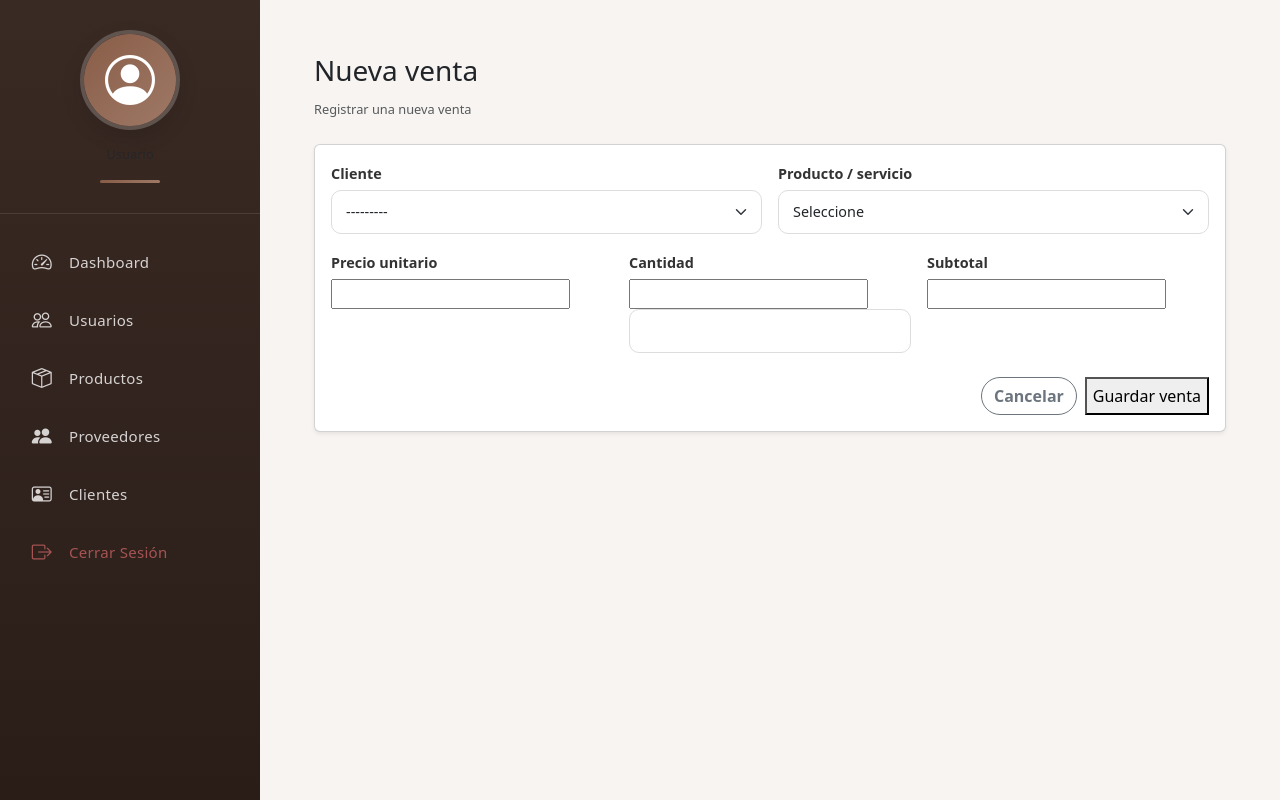
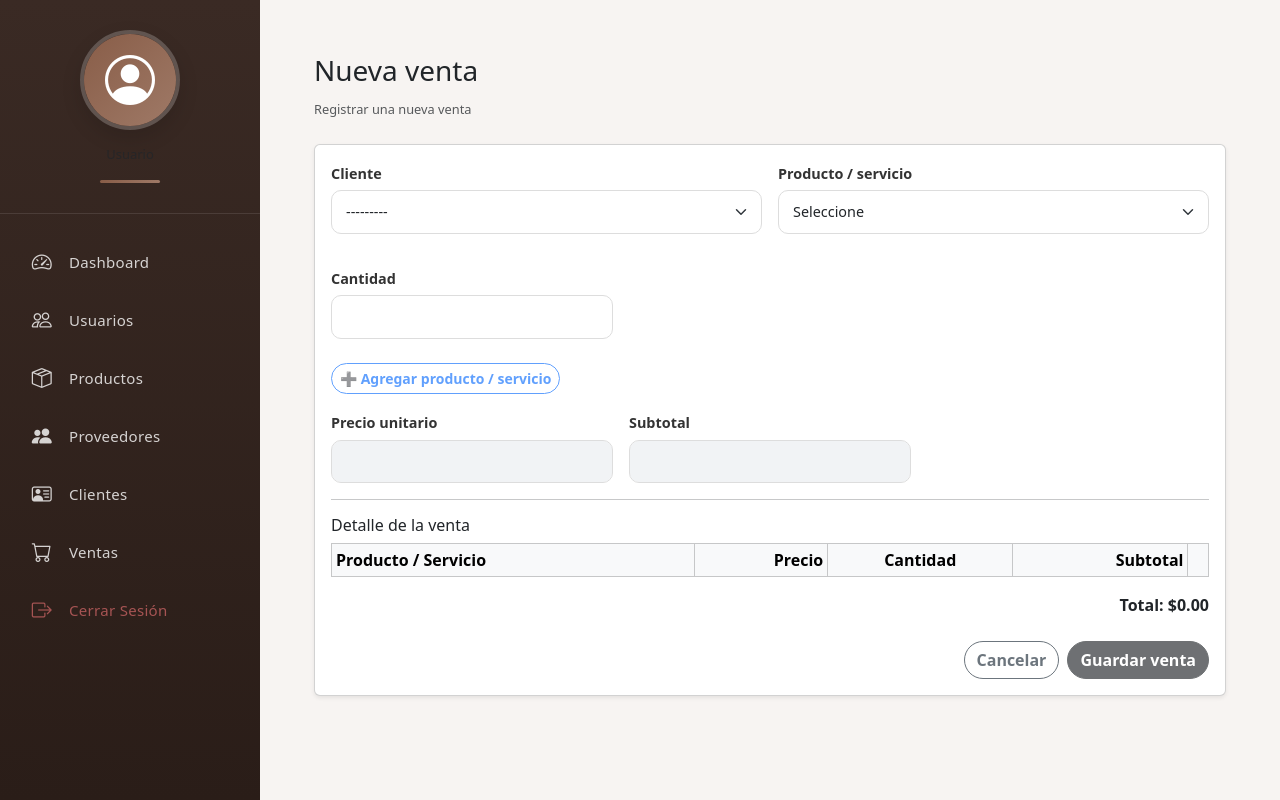
Before and after one commit to AstridCarolinaAr/MONAPP, a Django app: page /ventas/crear/ in a window 1280 px wide. Run offline with Django 5.2, Linux system fonts and the light colour scheme; tables that the repository leaves empty hold one stand-in row (values such as "Sample post"); lists and menus that the app fills with data are empty; some libraries are stand-ins or nearby versions.

Commit message:
realizacion de agregar venta

```diff
--- a/core/Templates/core/panel_admin_base.html
+++ b/core/Templates/core/panel_admin_base.html
@@ -83,6 +83,12 @@
                 <a class="nav-link" href="{% url 'clientes:lista' %}">
                     <i class="bi bi-person-vcard"></i>
                     <span>Clientes</span>
+                </a>
+            </li>
+            <li class="nav-item">
+                <a class="nav-link" href="{% url 'ventas:lista' %}">
+                    <i class="bi bi-cart"></i>
+                    <span>Ventas</span>
                 </a>
             </li>
 
--- a/ventas/forms.py
+++ b/ventas/forms.py
@@ -22,7 +22,8 @@ class VentaForm(forms.ModelForm):
             'precio_unitario': forms.NumberInput(attrs={
                 'class': 'form-control',
                 'id': 'id_precio_unitario',
-                'readonly': True
+                'readonly': True,
+                'tabindex': '-1'   # 👈 evita focus
             }),
             'cantidad': forms.NumberInput(attrs={
                 'class': 'form-control',
--- a/ventas/static/ventas/css/ventas.css
+++ b/ventas/static/ventas/css/ventas.css
@@ -0,0 +1,15 @@
+input[readonly] {
+    background-color: #f1f3f5;
+    cursor: not-allowed;
+}
+input:disabled {
+    background-color: #e9ecef;
+    cursor: not-allowed;
+}
+.is-invalid {
+    border-color: #dc3545 !important;
+}
+
+.is-invalid:focus {
+    box-shadow: 0 0 0 0.2rem rgba(220, 53, 69, 0.25);
+}
--- a/ventas/static/ventas/js/ventas.js
+++ b/ventas/static/ventas/js/ventas.js
@@ -1,36 +1,35 @@
 console.log("JS ventas cargado");
 
 document.addEventListener("DOMContentLoaded", () => {
+    // ===============================
+    // ELEMENTOS
+    // ===============================
     const cliente = document.getElementById("id_cliente");
     const producto = document.getElementById("id_producto");
     const precio = document.getElementById("id_precio_unitario");
     const cantidad = document.getElementById("id_cantidad");
     const subtotal = document.getElementById("id_subtotal");
+
     const btnGuardar = document.getElementById("btnGuardarVenta");
+    const btnAgregarItem = document.getElementById("btnAgregarItem");
 
+    const stockInfo = document.getElementById("stockInfo");
+    const cantidadError = document.getElementById("cantidadError");
+
+    const tablaItems = document.querySelector("#tablaItems tbody");
+    const totalVentaEl = document.getElementById("totalVenta");
+
+    // ===============================
+    // ESTADO
+    // ===============================
+    let stockDisponible = null;
+    let itemsVenta = [];
+
+    // ===============================
+    // UTILIDADES
+    // ===============================
     function esNumeroValido(valor) {
         return !isNaN(valor) && Number(valor) > 0;
-    }
-
-    function validarFormulario() {
-        let valido = true;
-
-        // Cliente
-        if (!cliente.value) valido = false;
-
-        // Producto
-        if (!producto.value) valido = false;
-
-        // Precio
-        if (!esNumeroValido(precio.value)) valido = false;
-
-        // Cantidad
-        if (!esNumeroValido(cantidad.value)) valido = false;
-
-        // Subtotal
-        if (!esNumeroValido(subtotal.value)) valido = false;
-
-        btnGuardar.disabled = !valido;
     }
 
     function calcularSubtotal() {
@@ -39,22 +38,165 @@ document.addEventListener("DOMContentLoaded", () => {
         subtotal.value = (p * c).toFixed(2);
     }
 
-    // Eventos
-    [cliente, producto, precio, cantidad].forEach(el => {
-        el.addEventListener("change", validarFormulario);
-        el.addEventListener("keyup", validarFormulario);
+    // ===============================
+    // VALIDACIÓN FORMULARIO (GUARDAR)
+    // ===============================
+    function validarFormulario() {
+        let valido = true;
+
+        // reset visual
+        cantidad.classList.remove("is-invalid");
+        cantidadError.classList.add("d-none");
+
+        if (!cliente.value) valido = false;
+        if (!itemsVenta.length) valido = false;
+
+        btnGuardar.disabled = !valido;
+    }
+
+    // ===============================
+    // VALIDACIÓN ITEM (AGREGAR)
+    // ===============================
+    function validarItem() {
+        let valido = true;
+
+        if (!producto.value) valido = false;
+        if (!esNumeroValido(precio.value)) valido = false;
+
+        const cant = parseInt(cantidad.value || "0", 10);
+
+        if (!esNumeroValido(cant)) valido = false;
+
+        if (stockDisponible === null || cant > stockDisponible) {
+            valido = false;
+            if (cant > stockDisponible) {
+                cantidad.classList.add("is-invalid");
+                cantidadError.classList.remove("d-none");
+            }
+        }
+
+        btnAgregarItem.disabled = !valido;
+    }
+
+    // ===============================
+    // CAMBIO DE PRODUCTO
+    // ===============================
+    producto.addEventListener("change", function () {
+        const option = this.options[this.selectedIndex];
+
+        stockDisponible = option.dataset.stock
+            ? parseInt(option.dataset.stock, 10)
+            : null;
+
+        precio.value = option.dataset.precio || "";
+        cantidad.value = "";
+        subtotal.value = "";
+
+        if (stockDisponible !== null) {
+            stockInfo.classList.remove("d-none");
+            stockInfo.textContent = `Stock disponible: ${stockDisponible}`;
+
+            if (stockDisponible <= 0) {
+                stockInfo.classList.add("text-danger");
+                cantidad.disabled = true;
+            } else {
+                stockInfo.classList.remove("text-danger");
+                cantidad.disabled = false;
+                cantidad.max = stockDisponible;
+            }
+        }
+
+        validarItem();
     });
 
+    // ===============================
+    // CAMBIO DE CANTIDAD
+    // ===============================
     cantidad.addEventListener("input", () => {
         calcularSubtotal();
+        validarItem();
+    });
+
+    // ===============================
+    // AGREGAR ITEM
+    // ===============================
+    btnAgregarItem.addEventListener("click", () => {
+        const option = producto.options[producto.selectedIndex];
+        const cant = parseInt(cantidad.value, 10);
+
+        const item = {
+            codigo: producto.value,
+            nombre: option.textContent.trim(),
+            precio: parseFloat(precio.value),
+            cantidad: cant,
+            subtotal: parseFloat(subtotal.value)
+        };
+
+        itemsVenta.push(item);
+
+        // descontar stock temporal
+        stockDisponible -= cant;
+        option.dataset.stock = stockDisponible;
+
+        renderItems();
+        limpiarInputsItem();
         validarFormulario();
     });
 
-    precio.addEventListener("input", () => {
-        calcularSubtotal();
+    // ===============================
+    // RENDER TABLA
+    // ===============================
+    function renderItems() {
+        tablaItems.innerHTML = "";
+        let total = 0;
+
+        itemsVenta.forEach((item, index) => {
+            total += item.subtotal;
+
+            tablaItems.innerHTML += `
+                <tr>
+                    <td>${item.nombre}</td>
+                    <td class="text-end">$${item.precio.toFixed(2)}</td>
+                    <td class="text-center">${item.cantidad}</td>
+                    <td class="text-end">$${item.subtotal.toFixed(2)}</td>
+                    <td class="text-center">
+                        <button class="btn btn-sm btn-danger" onclick="eliminarItem(${index})">
+                            ✖
+                        </button>
+                    </td>
+                </tr>
+            `;
+        });
+
+        totalVentaEl.textContent = total.toFixed(2);
+        document.getElementById("itemsInput").value = JSON.stringify(itemsVenta);
+
+    }
+
+    // ===============================
+    // ELIMINAR ITEM
+    // ===============================
+    window.eliminarItem = function (index) {
+        itemsVenta.splice(index, 1);
+        renderItems();
         validarFormulario();
-    });
+    };
 
-    // Estado inicial
+    // ===============================
+    // LIMPIAR INPUTS
+    // ===============================
+    function limpiarInputsItem() {
+        producto.value = "";
+        precio.value = "";
+        cantidad.value = "";
+        subtotal.value = "";
+        stockInfo.classList.add("d-none");
+        validarItem();
+    }
+
+    // ===============================
+    // ESTADO INICIAL
+    // ===============================
     btnGuardar.disabled = true;
+    btnAgregarItem.disabled = true;
 });
--- a/ventas/templates/ventas/crear_venta.html
+++ b/ventas/templates/ventas/crear_venta.html
@@ -13,8 +13,8 @@
 
     <div class="card shadow-sm">
         <div class="card-body">
-
             <form method="post" novalidate>
+                <input type="hidden" name="items" id="itemsInput">
                 {% csrf_token %}
 
                 <div class="row g-3">
@@ -28,50 +28,120 @@
                     <!-- PRODUCTO -->
                     <div class="col-md-6">
                         <label class="form-label">Producto / servicio</label>
-                        <select name="producto" id="producto" class="form-select">
+                        <select
+                            name="codigo_producto"
+                            id="id_producto"
+                            class="form-select"
+                        >
                             <option value="">Seleccione</option>
                             {% for p in productos %}
-                                <option value="{{ p.id }}" data-precio="{{ p.precio }}">
+                                <option
+                                    value="{{ p.codigo }}"
+                                    data-precio="{{ p.precio }}"
+                                    data-stock="{{ p.cantidad }}"
+                                >
                                     {{ p.nombre }}
                                 </option>
                             {% endfor %}
                         </select>
                     </div>
 
-                    <!-- PRECIO -->
-                    <div class="col-md-4">
-                        <label class="form-label">Precio unitario</label>
-                        <input type="number" id="id_precio_unitario" name="precio_unitario" readonly>
+                    <!-- STOCK INFO -->
+                    <div class="col-12">
+                        <small id="stockInfo" class="text-muted d-none"></small>
                     </div>
+
 
                     <!-- CANTIDAD -->
                     <div class="col-md-4">
                         <label class="form-label">Cantidad</label>
-                        <input type="number" id="id_cantidad" name="cantidad">
                         {{ form.cantidad }}
+                        <small id="cantidadError" class="text-danger d-none">
+                            No hay suficientes unidades en stock
+                        </small>
+                    </div>
+
+                     <!-- BOTÓN AGREGAR ITEM -->
+                    <div class="col-12">
+                        <button
+                            type="button"
+                            id="btnAgregarItem"
+                            class="btn btn-outline-primary btn-sm mt-2"
+                            disabled
+                        >
+                            ➕ Agregar producto / servicio
+                        </button>
+                    </div>
+
+
+                    <!-- PRECIO UNITARIO -->
+                    <div class="col-md-4">
+                        <label class="form-label">Precio unitario</label>
+                        {{ form.precio_unitario }}
                     </div>
 
                     <!-- SUBTOTAL -->
                     <div class="col-md-4">
                         <label class="form-label">Subtotal</label>
-                        <input type="number" id="id_subtotal" name="subtotal" readonly>
+                        <input
+                            type="number"
+                            id="id_subtotal"
+                            class="form-control"
+                            readonly
+                            tabindex="-1"
+                        >
                     </div>
+
+                </div>
+
+                <hr>
+
+                <h6>Detalle de la venta</h6>
+
+                <table class="table table-sm table-bordered" id="tablaItems">
+                    <thead class="table-light">
+                        <tr>
+                            <th>Producto / Servicio</th>
+                            <th class="text-end">Precio</th>
+                            <th class="text-center">Cantidad</th>
+                            <th class="text-end">Subtotal</th>
+                            <th></th>
+                        </tr>
+                    </thead>
+                    <tbody></tbody>
+                </table>
+
+                <div class="text-end fw-bold">
+                    Total: $<span id="totalVenta">0.00</span>
+                </div>
+
 
                 <div class="d-flex justify-content-end gap-2 mt-4">
                     <a href="{% url 'ventas:lista' %}" class="btn btn-outline-secondary">
                         Cancelar
                     </a>
-                    <button id="btnGuardarVenta" type="submit">
+                    <button
+                        id="btnGuardarVenta"
+                        type="submit"
+                        class="btn btn-dark"
+                        disabled
+                    >
                         Guardar venta
                     </button>
                 </div>
+
             </form>
-
 
         </div>
     </div>
-    {% endblock %}
+
 </div>
+{% endblock %}
+
+{% block extra_css %}
+<link rel="stylesheet" href="{% static 'ventas/css/ventas.css' %}">
+{% endblock %}
+
 {% block extra_js %}
 <script src="{% static 'ventas/js/ventas.js' %}"></script>
 {% endblock %}
--- a/ventas/urls.py
+++ b/ventas/urls.py
@@ -8,4 +8,5 @@ urlpatterns = [
     path('crear/', views.crear_venta, name='crear'),
     path('editar/<int:pk>/', views.editar_venta, name='editar'),
     path('detalle/<int:pk>/', views.detalle_venta, name='detalle'),
+
 ]
--- a/ventas/views.py
+++ b/ventas/views.py
@@ -3,55 +3,83 @@ from django.db.models import Q
 from .models import Venta
 from django.contrib import messages
 from .forms import VentaForm
-from Productos.models import Producto  # ajusta si el nombre cambia
+from Productos.models import Producto
 from django.core.exceptions import ValidationError
+import json
+from django.db import transaction
+
+from .models import  DetalleVenta
+
 
 def lista_ventas(request):
-    q = request.GET.get('q', '').strip()
-    estado = request.GET.get('estado')
+    q = request.GET.get("q", "").strip()
+    estado = request.GET.get("estado")
 
-    ventas = Venta.objects.select_related('cliente')
+    ventas = Venta.objects.select_related("cliente")
 
     if q:
         ventas = ventas.filter(
-            Q(codigo_venta__icontains=q) |
-            Q(cliente__nombre__icontains=q) |
-            Q(cliente__apellido__icontains=q)
+            Q(codigo_venta__icontains=q)
+            | Q(cliente__nombre__icontains=q)
+            | Q(cliente__apellido__icontains=q)
         )
 
     if estado:
         ventas = ventas.filter(estado=estado)
 
-    return render(request, 'ventas/lista_ventas.html', {
-        'ventas': ventas,
-        'q': q,
-        'estado': estado,
-    })
+    return render(
+        request,
+        "ventas/lista_ventas.html",
+        {
+            "ventas": ventas,
+            "q": q,
+            "estado": estado,
+        },
+    )
 
 
+@transaction.atomic
 def crear_venta(request):
     productos = Producto.objects.all()
 
     if request.method == 'POST':
         form = VentaForm(request.POST)
+        items_json = request.POST.get('items')
 
-        if form.is_valid():
+        if form.is_valid() and items_json:
+            items = json.loads(items_json)
+
             venta = form.save(commit=False)
 
-            # 🔒 Precio viene del producto (NO del formulario)
-            producto = Producto.objects.get(id=request.POST.get('producto'))
-            venta.precio_unitario = producto.precio
-
-            # 🧮 Subtotal automático
-            venta.subtotal = venta.precio_unitario * venta.cantidad
-
-            # 🧑‍💼 Colaborador (placeholder por ahora)
+            # Placeholder colaborador
             venta.codigo_colaborador = 'PENDIENTE'
             venta.nombre_colaborador = 'Pendiente'
+            venta.save()
 
-            venta.save()
+            for item in items:
+                producto = Producto.objects.select_for_update().get(
+                    codigo=item['codigo']
+                )
+
+                if item['cantidad'] > producto.cantidad:
+                    raise ValueError("Stock insuficiente")
+
+                DetalleVenta.objects.create(
+                    venta=venta,
+                    producto=producto,
+                    precio_unitario=item['precio'],
+                    cantidad=item['cantidad'],
+                    subtotal=item['subtotal']
+                )
+
+                producto.cantidad -= item['cantidad']
+                producto.save()
+
             messages.success(request, 'Venta registrada correctamente.')
             return redirect('ventas:lista')
+
+        messages.error(request, 'No se pudo registrar la venta.')
+
     else:
         form = VentaForm()
 
@@ -60,12 +88,15 @@ def crear_venta(request):
         'productos': productos
     })
 
+
+
 def editar_venta(request, pk):
-    return render(request, 'ventas/editar_venta.html')
+    return render(request, "ventas/editar_venta.html")
 
 
 def detalle_venta(request, pk):
-    return render(request, 'ventas/detalle_venta.html')
+    return render(request, "ventas/detalle_venta.html")
+
 
 def clean(self):
     if self.cantidad <= 0:
```
Also changed, not shown: ventas/models.py (+18 -0 lines), ventas/migrations/0002_detalleventa.py (added).
